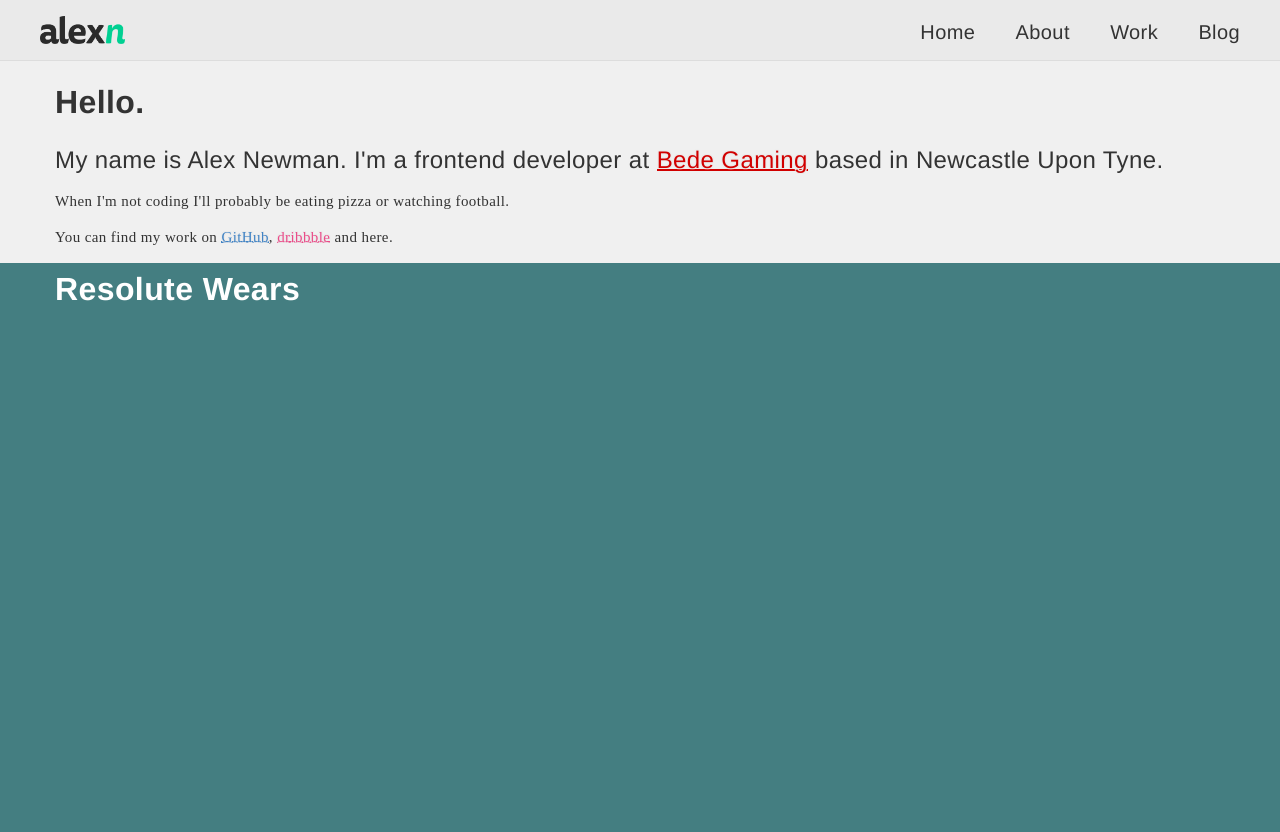
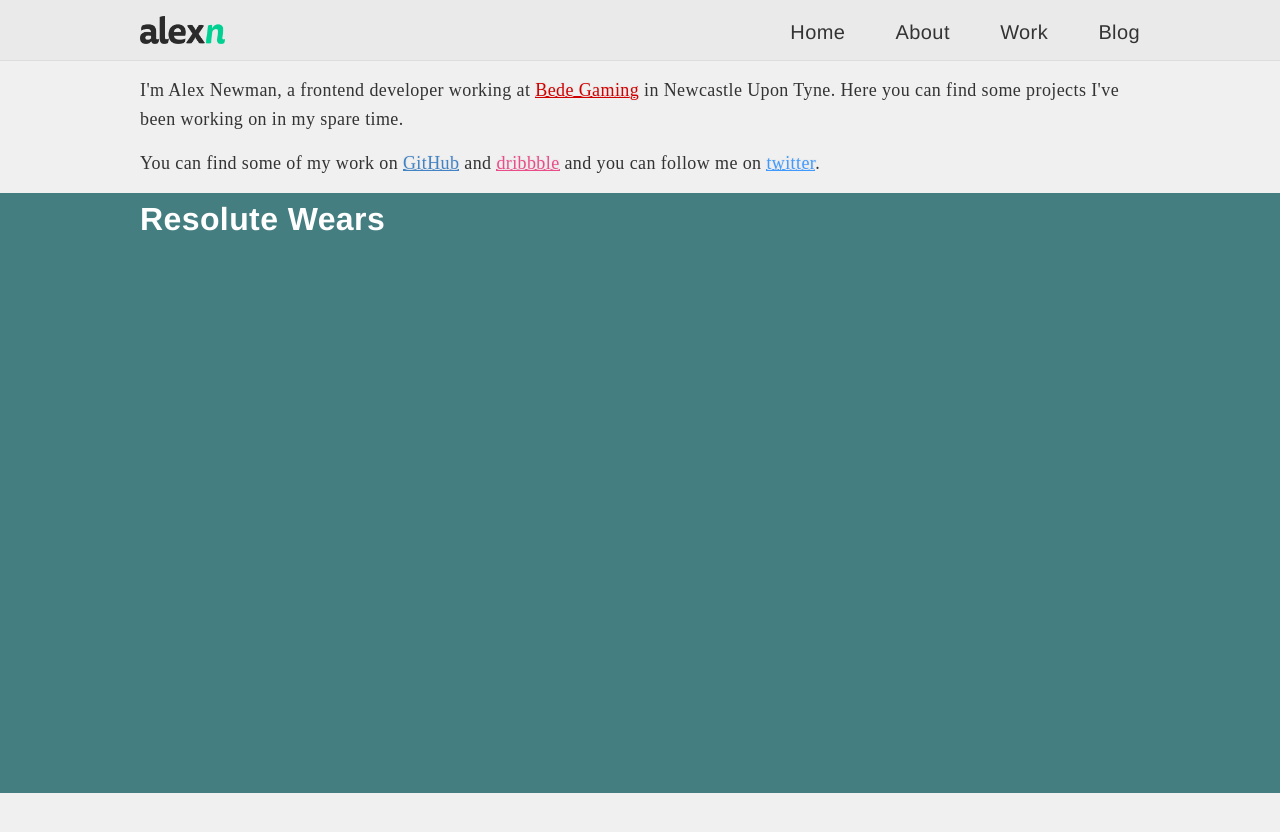
Before and after one commit to alexnewmannn/alexnewmannn.github.io, a website: page index.html in a window 1280 px wide. After the commit the page ends 800 px from the top, so only its background shows below. Drawn offline with nearby package versions, Linux system fonts and the light colour scheme.

Commit message:
updated bio

```diff
--- a/Styles/scss/Core/core.scss
+++ b/Styles/scss/Core/core.scss
@@ -6,9 +6,10 @@ body {
 	font-family: $body-font;
 	background: $offwhite;
 	letter-spacing: 0.4px;
-	line-height: 2.1rem;
+	line-height: 2.9rem;
 	color: $dark-grey;
-	font-size: 1.5rem;
+	font-size: 1.8rem;
+	-webkit-font-smoothing: antialiased;
 }
 
 .wrapper {
@@ -17,7 +18,7 @@ body {
 	width: 100%;
 
 	@include media('>desktop') {
-		width: 1200px;
+		width: 1000px;
 	}
 }
 
@@ -26,6 +27,10 @@ body {
 
 	.wrapper {
 		padding: 0 15px;
+
+		@include media('>tablet') {
+			padding: 0;
+		}
 	}
 
 	a {
@@ -46,6 +51,11 @@ body {
 	.github {
 		color: $blue;
 		background-image: linear-gradient(to top, $offwhite, $offwhite 2px, $blue 1px, $blue 4px, $offwhite 2px);
+	}
+
+	.twitter {
+		color: #4099FF;
+		background-image: linear-gradient(to top, $offwhite, $offwhite 2px, #4099ff 1px, #4099ff 4px, $offwhite 2px);
 	}
 }
 
--- a/Styles/scss/Header/header.scss
+++ b/Styles/scss/Header/header.scss
@@ -8,6 +8,7 @@
 
 	@include media('>tablet') {
 		max-height: 60px;
+		padding: 16px 0;
 	}
 
 	.open & {
--- a/Styles/scss/Header/navigation.scss
+++ b/Styles/scss/Header/navigation.scss
@@ -11,7 +11,7 @@
 		vertical-align: top;
 		background: 0;
 		float: right;
-		width: 30%;
+		width: 40%;
 		padding: 0;
 		margin: 0;
 		border: 0;
@@ -19,7 +19,7 @@
 }
 
 .menu-list {
-	transition: transform 0.4s;
+	transition: transform 0.4s ease;
 	transform: translate3d(100%, 0, 0);
 	font-family: $heading-font;
 	line-height: 3.2rem;
@@ -40,7 +40,7 @@
 	}
 
 	.out & {
-		transition: transform 0.3s;
+		transition: transform 0.3s ease;
 		transform: translateX(-100%);
 	}
 }
@@ -60,9 +60,9 @@
 	overflow: hidden;
 
 	@include media('>tablet') {
-		background: -webkit-linear-gradient(top, $green 0%,$green 50%,$dark-grey 50%,$dark-grey 100%); /* Chrome10+,Safari5.1+ */
-		transition: 0.1s color linear;
-		-webkit-transition: 0.1s background-position linear;
+		background: -webkit-linear-gradient(top, $green 0%,$green 50%,$dark-grey 50%,$dark-grey 100%);
+		transition: 0.1s color ease;
+		-webkit-transition: 0.2s background-position ease-in-out;
 		-webkit-background-clip: text;
 		-webkit-text-fill-color: transparent;
 		background-position: 0 -10px;
--- a/index.html
+++ b/index.html
@@ -19,7 +19,7 @@
 			</button>
 			<nav class="main-nav">
 				<ul class="menu-list">
-					<li class="nav-item"><a href="/" class="nav-link test">Home</a></li>
+					<li class="nav-item"><a href="/" class="nav-link test" data-text="Home">Home</a></li>
 					<li class="nav-item"><a href="/" class="nav-link">About</a></li>
 					<li class="nav-item"><a href="/" class="nav-link">Work</a></li>
 					<li class="nav-item"><a href="/" class="nav-link">Blog</a></li>
@@ -28,14 +28,12 @@
 		</div>
 	</header>
 	<div class="site-body">
-		<div class="wrapper">
-			<section class="introduction">
-				<h1>Hello.</h1>
-				<h4 class="sub-heading">My name is Alex Newman. I'm a frontend developer at <a href="http://bedegaming.com" class="bede" target="_blank">Bede Gaming</a> based in Newcastle Upon Tyne.</h4 class="normal">
-				<p>When I'm not coding I'll probably be eating pizza or watching football.</p>
-				<p>You can find my work on <a href="https://github.com/Alexnewmannn" target="_blank" class="github">GitHub</a>, <a href="https://dribbble.com/alexnewman" target="_blank" class="dribbble">dribbble</a> and here.</p>
-			</section>
-		</div>
+		<section class="introduction">
+			<div class="wrapper">
+				<p>I'm Alex Newman, a frontend developer working at <a href="http://bedegaming.com" class="bede" target="_blank">Bede Gaming</a> in Newcastle Upon Tyne. Here you can find some projects I've been working on in my spare time.</p>
+					<p>You can find some of my work on <a href="https://github.com/Alexnewmannn" target="_blank" class="github">GitHub</a> and <a href="https://dribbble.com/alexnewman" target="_blank" class="dribbble">dribbble</a> and you can follow me on <a href="https://twitter.com/alexnewmn" target="_blank" class="twitter">twitter</a>.</p>
+			</div>
+		</section>
 		<section class="resolute">
 			<div class="wrapper">
 				<h1 class="title">Resolute Wears</h1>
```
Also changed, not shown: Styles/css/site.css.
